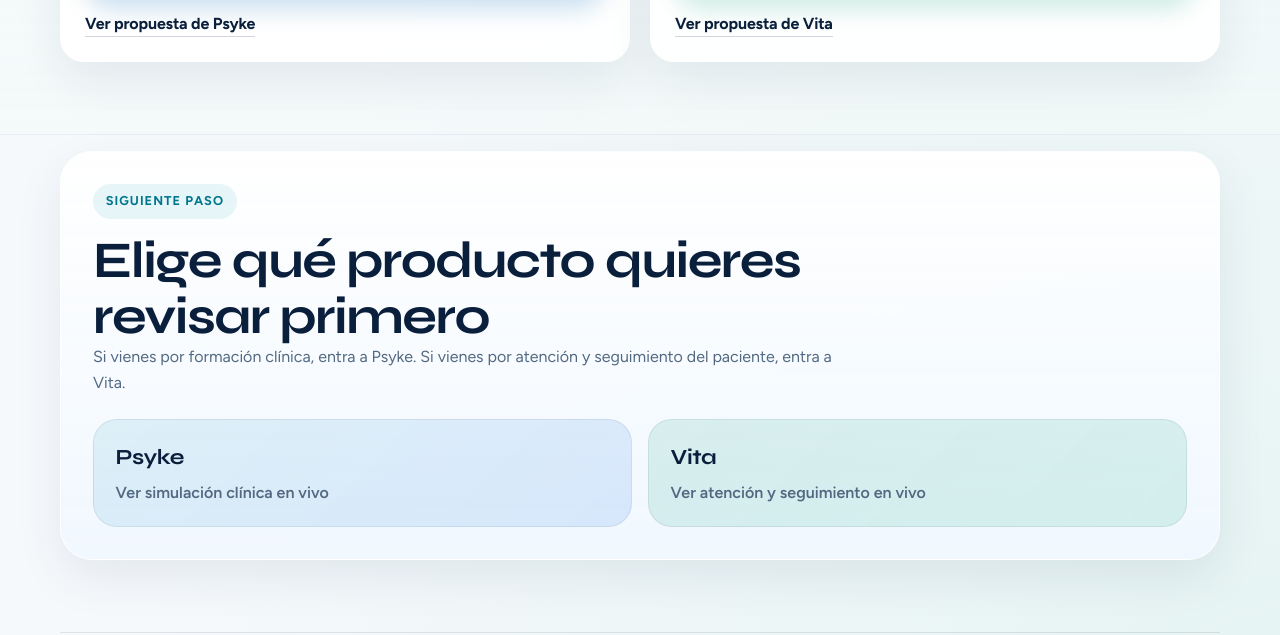
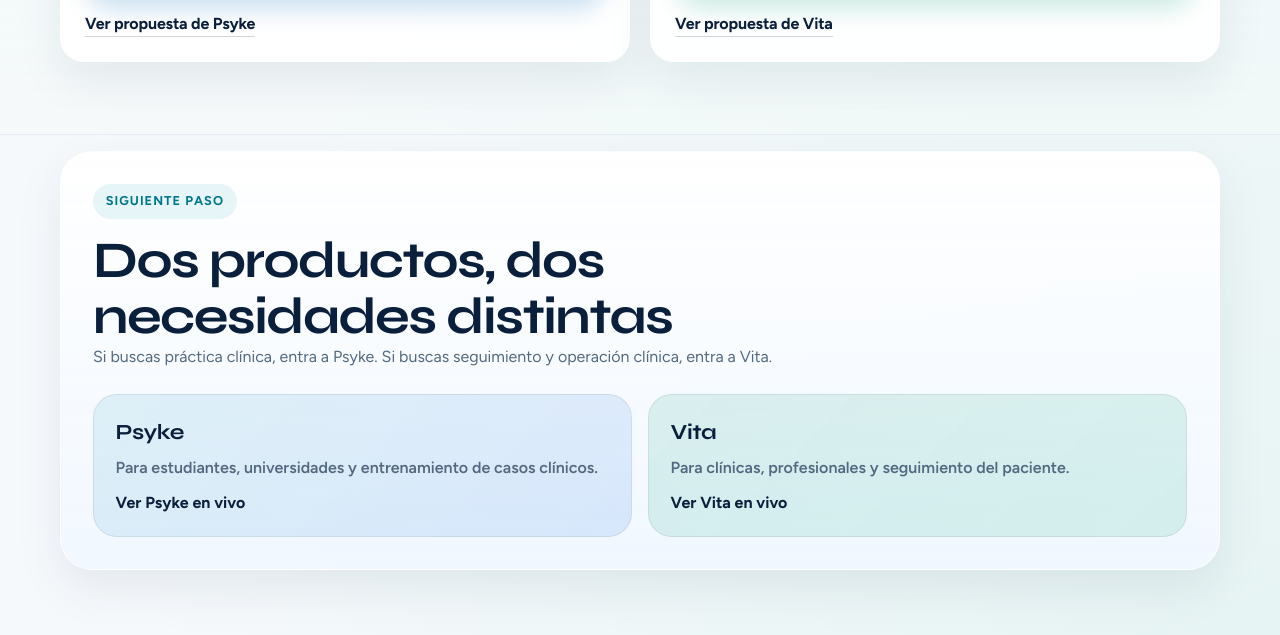
Before and after one commit to faviomosquera22/Axysmed, a website: page index.html in a window 1280 px wide. Shown: the part 2642-3277 px from the top of the page. Drawn offline with Linux system fonts and the light colour scheme; files whose address does not match are found by name.

Commit message:
Turn home closing section into product comparison

```diff
--- a/index.html
+++ b/index.html
@@ -240,10 +240,10 @@
         <div class="container closing-panel" data-reveal>
           <div class="closing-copy">
             <span class="section-kicker">Siguiente paso</span>
-            <h2>Elige qué producto quieres revisar primero</h2>
+            <h2>Dos productos, dos necesidades distintas</h2>
             <p>
-              Si vienes por formación clínica, entra a Psyke. Si vienes por atención y
-              seguimiento del paciente, entra a Vita.
+              Si buscas práctica clínica, entra a Psyke. Si buscas seguimiento y
+              operación clínica, entra a Vita.
             </p>
           </div>
 
@@ -258,7 +258,8 @@
               data-track-location="home-closing"
             >
               <strong>Psyke</strong>
-              <span>Ver simulación clínica en vivo</span>
+              <span>Para estudiantes, universidades y entrenamiento de casos clínicos.</span>
+              <em>Ver Psyke en vivo</em>
             </a>
             <a
               href="https://website-gilt-seven-66.vercel.app"
@@ -270,7 +271,8 @@
               data-track-location="home-closing"
             >
               <strong>Vita</strong>
-              <span>Ver atención y seguimiento en vivo</span>
+              <span>Para clínicas, profesionales y seguimiento del paciente.</span>
+              <em>Ver Vita en vivo</em>
             </a>
           </div>
         </div>
--- a/styles.css
+++ b/styles.css
@@ -581,6 +581,13 @@ p {
   font-weight: 600;
 }
 
+.closing-link em {
+  margin-top: 0.25rem;
+  font-style: normal;
+  font-weight: 800;
+  color: var(--text);
+}
+
 .closing-link:hover {
   transform: translateY(-2px);
   box-shadow: var(--shadow-soft);
```
